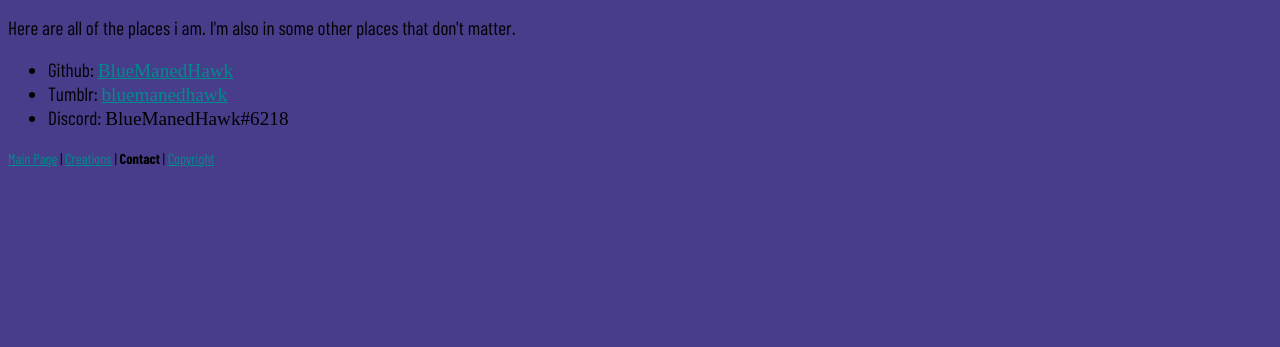
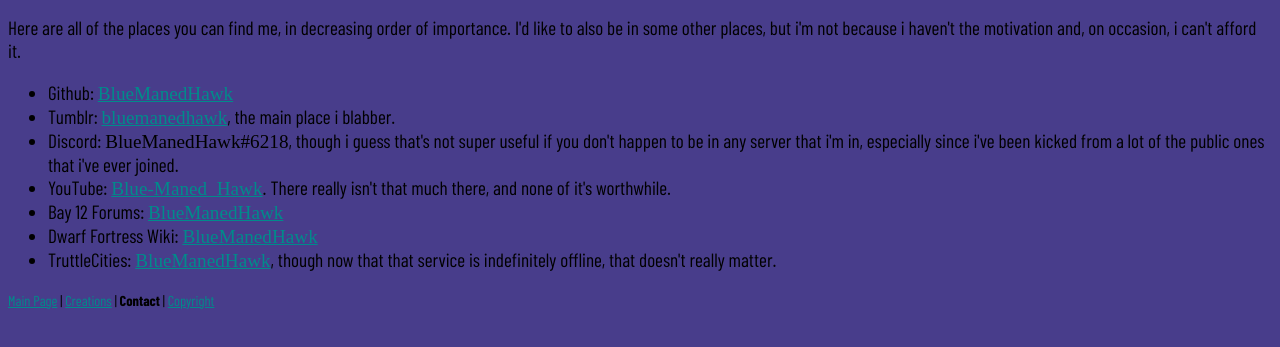
Before and after one commit to BlueManedHawk/bluemanedhawk.github.io, a plain HTML site: page Contact.html in a window 1280 px wide. Shown: the part 49-396 px from the top of the page. Drawn offline with Linux system fonts and the light colour scheme.

Commit message:
Several small tweaks to stuff
Nothing of terrible importance was lost.

```diff
--- a/Contact.html
+++ b/Contact.html
@@ -8,11 +8,15 @@
 	<body>
 		<h1>Contact Me</h1>
 		<p>
-		Here are all of the places i am.  I'm also in some other places that don't matter.
+		Here are all of the places you can find me, in decreasing order of importance.  I'd like to also be in some other places, but i'm not because i haven't the motivation and, on occasion, i can't afford it.
 		<ul>
 			<li>Github:  <a href=https://github.com/bluemanedhawk><code>BlueManedHawk</code></a></li>
-			<li>Tumblr:  <a href=https://bluemanedhawk.tumblr.com><code>bluemanedhawk</code></a></li>
-			<li>Discord:  <code>BlueManedHawk#6218</code></li>
+			<li>Tumblr:  <a href=https://bluemanedhawk.tumblr.com><code>bluemanedhawk</code></a>, the main place i blabber.</li>
+			<li>Discord:  <code>BlueManedHawk#6218</code>, though i guess that's not super useful if you don't happen to be in any server that i'm in, especially since i've been kicked from a lot of the public ones that i've ever joined.</li>
+			<li>YouTube:  <a href=https://www.youtube.com/channel/UCSJSpMgWOWLcrH5s4xT16uA><code>Blue-Maned_Hawk</code></a>.  There really isn't that much there, and none of it's worthwhile.</li>
+			<li>Bay 12 Forums:  <a href=http://www.bay12forums.com/smf/index.php?action=profile;u=127708><code>BlueManedHawk</code></a></li>
+			<li>Dwarf Fortress Wiki:  <a href=https://dwarffortresswiki.org/index.php/User:BlueManedHawk><code>BlueManedHawk</code></a></li>
+			<li>TruttleCities:  <a href=http://truttle1.xyz/truttlecities/~BlueManedHawk/><code>BlueManedHawk</code></a>, though now that that service is indefinitely offline, that doesn't really matter.</li>
 		</ul>
 		</p>
 		<p class=Footer><a href=./index.html>Main Page</a> | <a href=./Creations/index.html>Creations</a> | <b>Contact</b> | <a href=./Copyright.html>Copyright</a></p>
```
Also changed, not shown: Copyright.html (+2 -2 lines), Creations/index.html (+4 -3 lines), index.html (+1 -1 lines).
